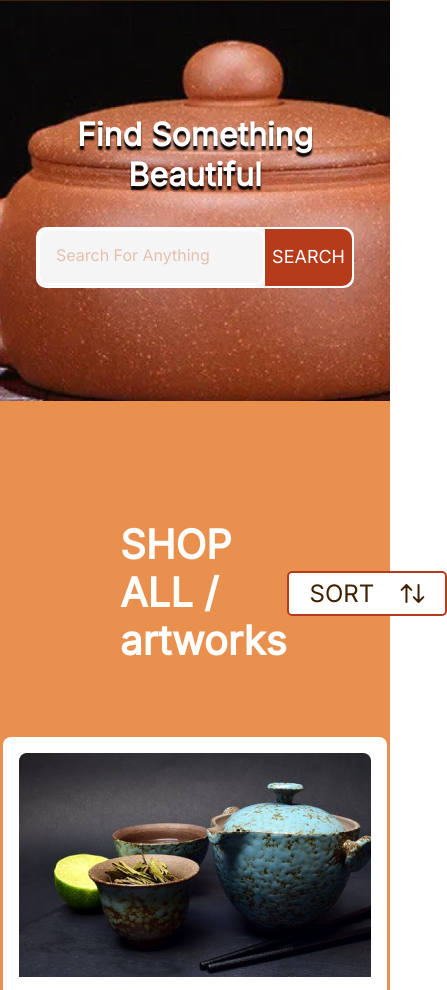
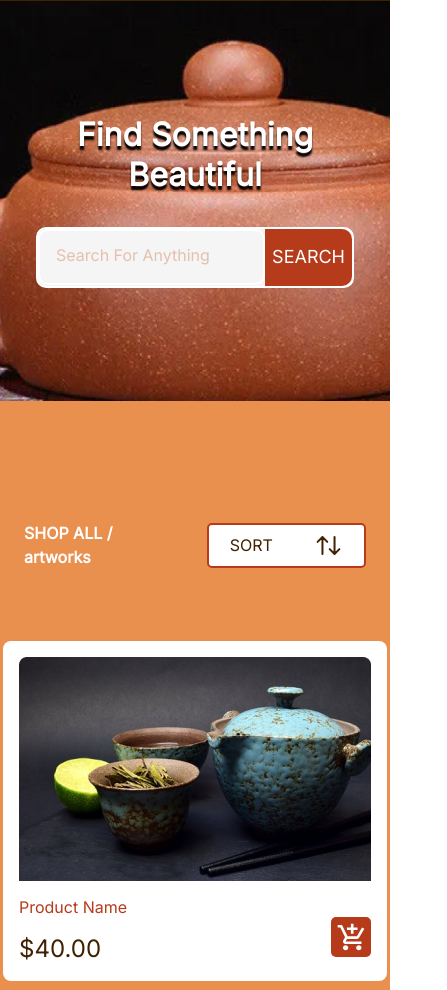
Before and after one commit to shoniamary/FinalHomework, a plain HTML site: page about.html in a window 390 px wide. Shown: the part 95-1085 px from the top of the page, 447 px wide, since content can reach past the window. Drawn offline with Linux system fonts and the light colour scheme.

Commit message:
add responsive

```diff
--- a/about.html
+++ b/about.html
@@ -138,7 +138,7 @@
                 </div>
 
 
-                <div class="about_section2_card">
+                <div class="about_section2_card displey_none">
                     <img src="images/aboutsection2(7).png" alt="" class="about_section2_card_img">
                     <div class="about_section2_card_content">
                         <p class="about_section2_card_content_title">Product Name</p>
@@ -148,7 +148,7 @@
                         </div>
                     </div>
                 </div>
-                <div class="about_section2_card">
+                <div class="about_section2_card displey_none">
                     <img src="images/aboutsection2(8).png" alt="" class="about_section2_card_img">
                     <div class="about_section2_card_content">
                         <p class="about_section2_card_content_title">Product Name</p>
@@ -158,7 +158,7 @@
                         </div>
                     </div>
                 </div>
-                <div class="about_section2_card">
+                <div class="about_section2_card displey_none">
                     <img src="images/aboutsection2(9).png" alt="" class="about_section2_card_img">
                     <div class="about_section2_card_content">
                         <p class="about_section2_card_content_title">Product Name</p>
--- a/css/laptop.css
+++ b/css/laptop.css
@@ -16,6 +16,10 @@
     .section3_card{
         flex: 1 0 282px;
     }
+    /* about_section2 */
+    .displey_none{
+        display: none;
+    }
 }
 
 
@@ -30,12 +34,17 @@
     footer{
         padding: 32px 80px;
     }
+    /* about_section2 */
+
 }
 @media (max-width: 990px){
     /* footer */
     footer{
         padding: 24px 87px;
     }
+.about_section2{
+    padding-inline: 32px;
+}
 }
 
 @media (max-width: 900px){
--- a/css/tablet.css
+++ b/css/tablet.css
@@ -22,6 +22,24 @@
 .search_input_about{
     width: 408px;
 }
+/* about_section2 */
+.about_section2{
+    padding-inline: 24px;
+}
+@media (max-width: 745px){
+    /* about_section2 */
+    .about_section2_content_title_sort{
+        column-gap: 24px;
+    }
+    .about_section2_content_title{
+        font-size: 16px;
+        line-height: 24px;
+    }
+    .about_secrtion2_button_text{
+        font-size: 16px;
+        line-height: 24px;
+    }
+}
 
 }
 @media (max-width: 620px){
@@ -42,6 +60,8 @@
         padding: 15px 53px 15px 54px;
         border-radius: 0px 10px 10px 0px;
     }
+
+
 
 }
 @media (max-width: 550px)
```
